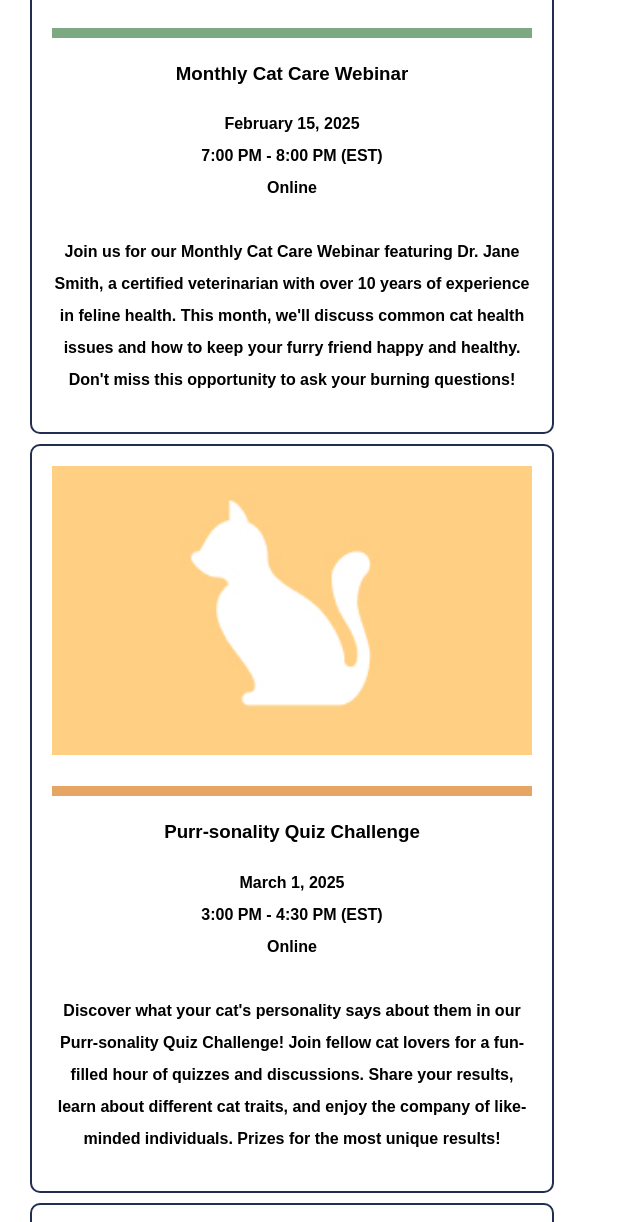
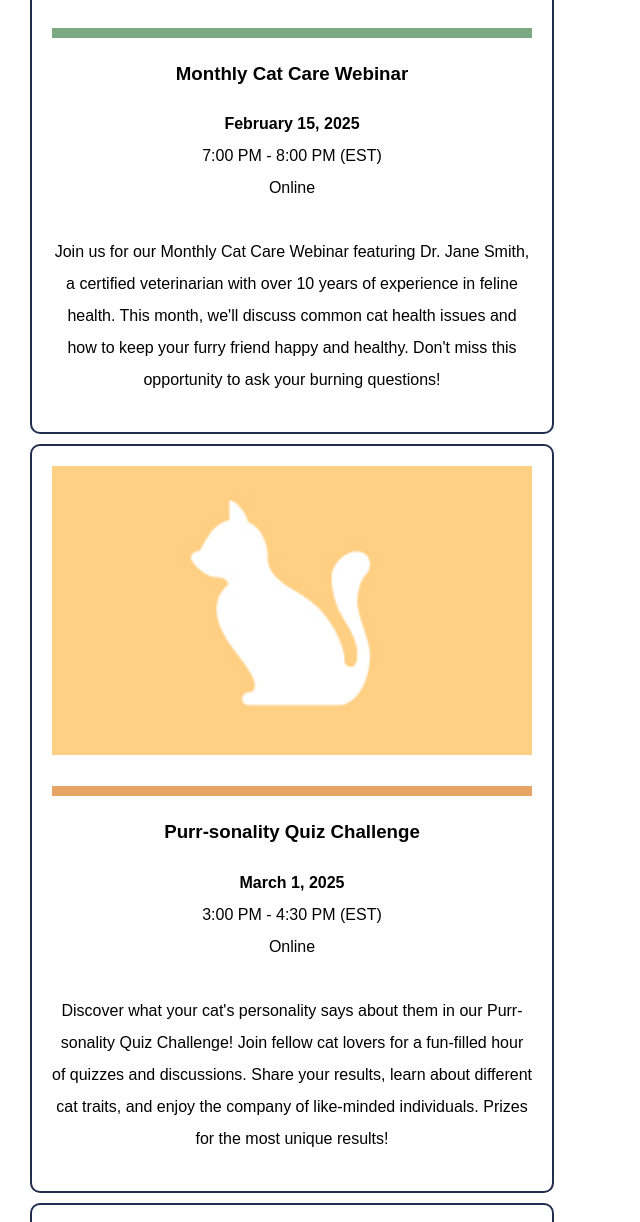
Before and after one commit to AltCtrlFly/COMM672_assignmentM4, a plain HTML site: page beginning/part2/purrfectvibes/community.html in a window 1280 px wide. Shown: the part 923-2145 px from the top of the page, without its empty margins (0-640 px from the left). Drawn offline with Linux system fonts and the light colour scheme.

Commit message:
Update styles.css

```diff
--- a/beginning/part2/purrfectvibes/styles.css
+++ b/beginning/part2/purrfectvibes/styles.css
@@ -36,6 +36,7 @@ h2 {
 a {
   color: #b3679b;
 }
+/* homepage features container */
 .features {
   width: 33%;
   border: 2px solid #222e50;
@@ -48,14 +49,20 @@ span {
   font-weight: bold;
   text-align: center;
 }
-table tr:nth-child(odd) td:first-child{
+/* about us team table */
+table tr:nth-child(odd) td:first-child {
   background-color: #f2f2f2;
   padding: 20px;
 }
+table tr:nth-child(odd) td:last-child {
+  padding: 20px;
+}
+/* features page */
 div p:first-of-type {
   font-weight: bold;
   text-align: center;
 }
+/* features container grey background */
 .feature-container {
   background-color: #efefef;
   border-radius: 15px;
@@ -72,6 +79,7 @@ a[href="#top"] {
   text-align: right;
   display: block;
 }
+/* community page */
 .event1, .event2, .event3 {
   width: 50%;
   border: 2px solid #222e50;
@@ -80,6 +88,7 @@ a[href="#top"] {
   margin: 10px;
   text-align: center;
 }
+/* colored divider line w/in events */
 .event1 h3::before {
   content: '';
   display: block;
@@ -101,6 +110,21 @@ a[href="#top"] {
   background-color: #b36793;
   margin: 20px 0;
 }
-.event1, .event2, .event3 h3 {
-  font-weight: bolder;
+.event1 p::first-line {
+  font-weight: bold;
 }
+.event1 p:nth-child(3) {
+  font-weight: normal;
+}
+.event2 p::first-line {
+  font-weight: bold;
+}
+.event2 p:nth-child(3) {
+  font-weight: normal;
+}
+.event3 p::first-line {
+  font-weight: bold;
+}
+.event3 p:nth-child(3) {
+  font-weight: normal;
+}
```
